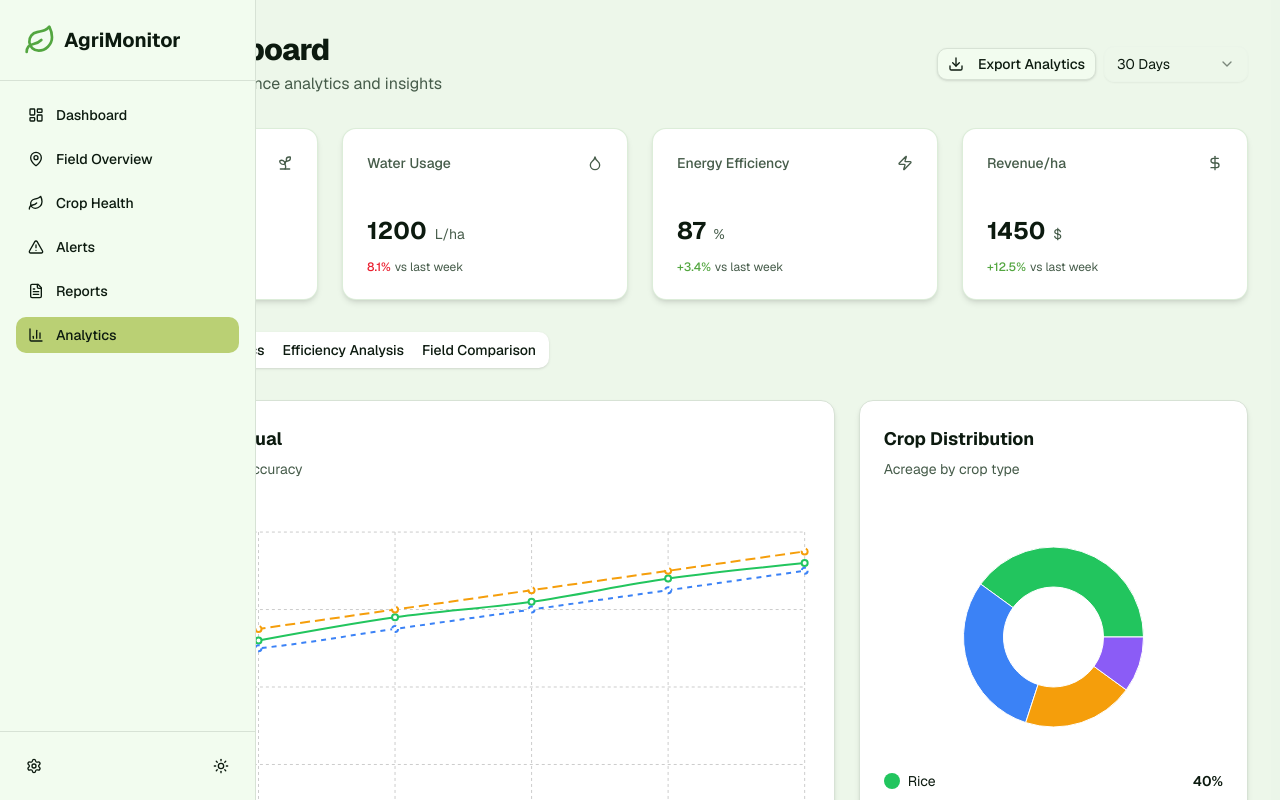
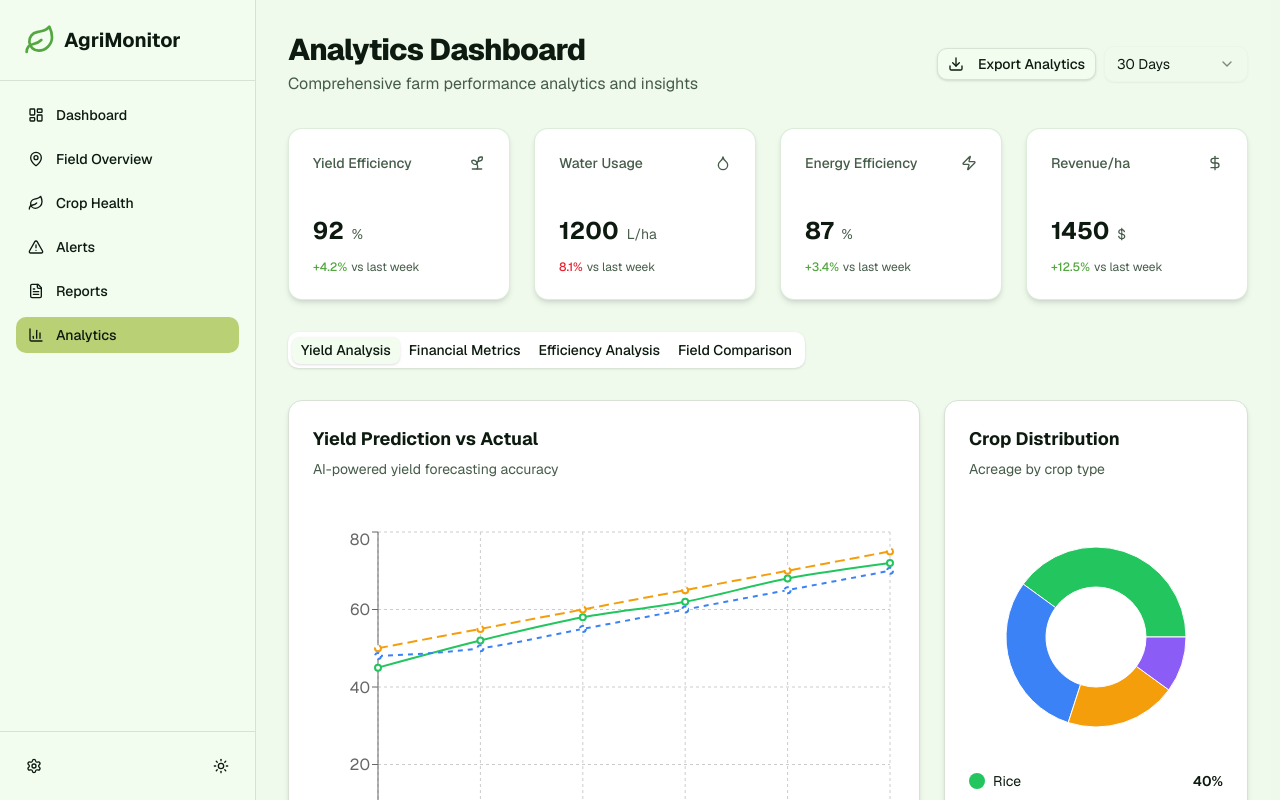
Before and after one commit to nitingupta95/crop-guard-ai, a Next.js app: page /analytics in a window 1280 px wide. Shown: the top 800 px of the page. Built offline with nearby package versions, Linux system fonts and the light colour scheme.

Commit message:
fixes the analytics page

```diff
--- a/app/analytics/page.tsx
+++ b/app/analytics/page.tsx
@@ -13,6 +13,7 @@ import {
   Pie,
   Cell,
 } from "recharts"
+
 import {
   Zap,
   Droplet,
@@ -98,10 +99,12 @@ export default function AnalyticsPage() {
   return (
     <div className="flex min-h-screen bg-muted/40">
       {/* Sidebar */}
-      <AppSidebar />
+      <div className="w-64 bg-white border-r">
+        <AppSidebar />
+      </div>
 
       {/* Main Content */}
-      <div className="flex-1 bg-muted/40 p-8 space-y-8">
+      <div className="flex-1 p-8 space-y-8 overflow-auto">
         {/* Header */}
         <div className="flex items-center justify-between">
           <div>
@@ -146,7 +149,7 @@ export default function AnalyticsPage() {
           ))}
         </div>
 
-        {/* Analytics Tabs */}
+        {/* Tabs Section */}
         <Tabs defaultValue="yield" className="space-y-6">
           <TabsList className="bg-card shadow-sm rounded-lg p-1">
             <TabsTrigger value="yield" className="rounded-md">
@@ -166,7 +169,6 @@ export default function AnalyticsPage() {
           {/* Yield Analysis */}
           <TabsContent value="yield" className="space-y-6">
             <div className="grid gap-6 lg:grid-cols-3">
-              {/* Yield Prediction Chart */}
               <Card className="lg:col-span-2 rounded-xl shadow-md">
                 <CardHeader>
                   <CardTitle className="text-lg font-bold">
@@ -211,7 +213,6 @@ export default function AnalyticsPage() {
                 </CardContent>
               </Card>
 
-              {/* Crop Distribution */}
               <Card className="rounded-xl shadow-md">
                 <CardHeader>
                   <CardTitle className="text-lg font-bold">
@@ -231,10 +232,7 @@ export default function AnalyticsPage() {
                         dataKey="value"
                       >
                         {cropDistribution.map((entry, index) => (
-                          <Cell
-                            key={`cell-${index}`}
-                            fill={entry.color}
-                          />
+                          <Cell key={`cell-${index}`} fill={entry.color} />
                         ))}
                       </Pie>
                       <Tooltip />
@@ -263,6 +261,8 @@ export default function AnalyticsPage() {
               </Card>
             </div>
           </TabsContent>
+
+          {/* Other Tabs can be similarly filled */}
         </Tabs>
       </div>
     </div>
```
